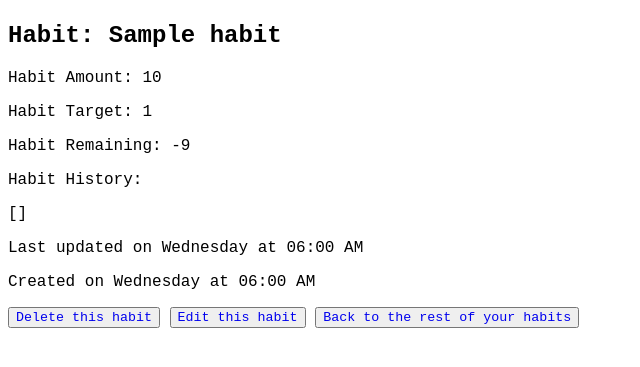
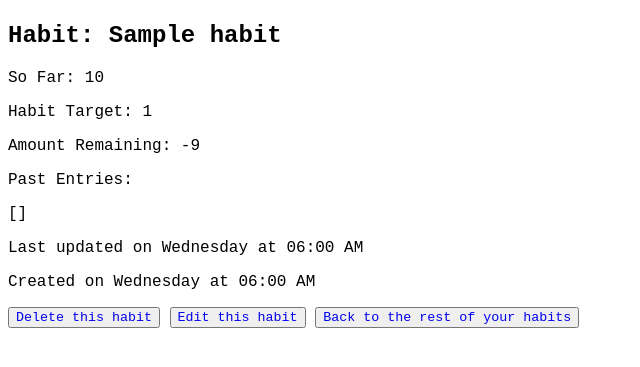
Before and after one commit to momentum-team-4/django-final-project-clint-kyle, a Django app: page /habits/1/ in a window 1280 px wide. Shown: the part 58-425 px from the top of the page, without its empty margins (0-640 px from the left). Run offline with Django 3.2, Linux system fonts and the light colour scheme; tables that the repository leaves empty hold one stand-in row (values such as "Sample post").

Commit message:
basic entry history implemented, does not include dates or uniqueness

```diff
--- a/templates/habits/habits_detail.html
+++ b/templates/habits/habits_detail.html
@@ -6,11 +6,11 @@
 
 
 <h2>Habit: {{ habit.habit_title }}</h2>
-<p>Habit Amount: {{ habit.habit_amount }}</p>
+<p>So Far: {{ habit.habit_amount }}</p>
 <p>Habit Target: {{ habit.habit_target }}</p>
-<p>Habit Remaining: {{ habit.habit_remaining }}</p>
+<p>Amount Remaining: {{ habit.habit_remaining }}</p>
 
-<p>Habit History: </p>{{ habit.history }}
+<p>Past Entries: </p>{{ habit.history }}
 
 
 <div class='habitTiming'>
```
